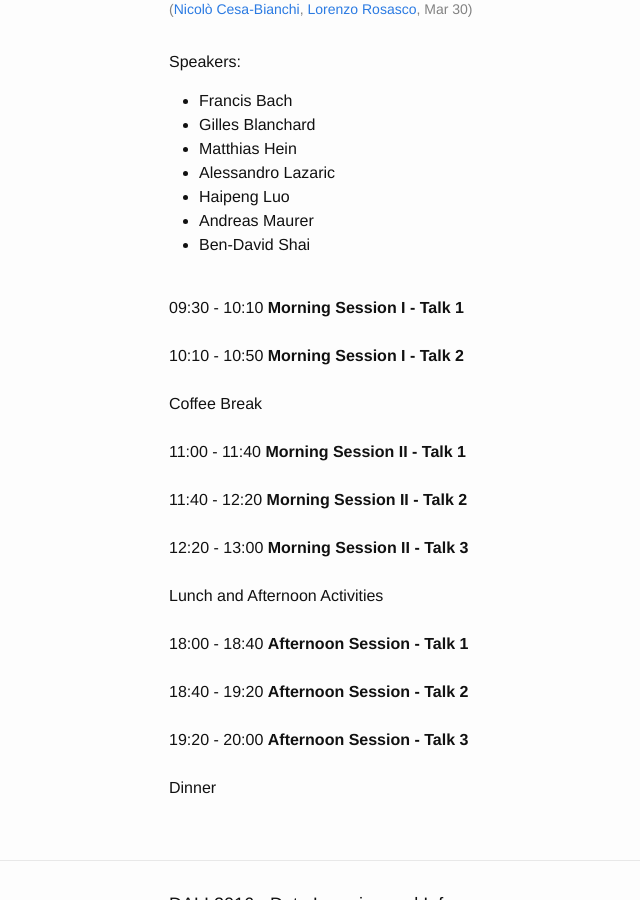
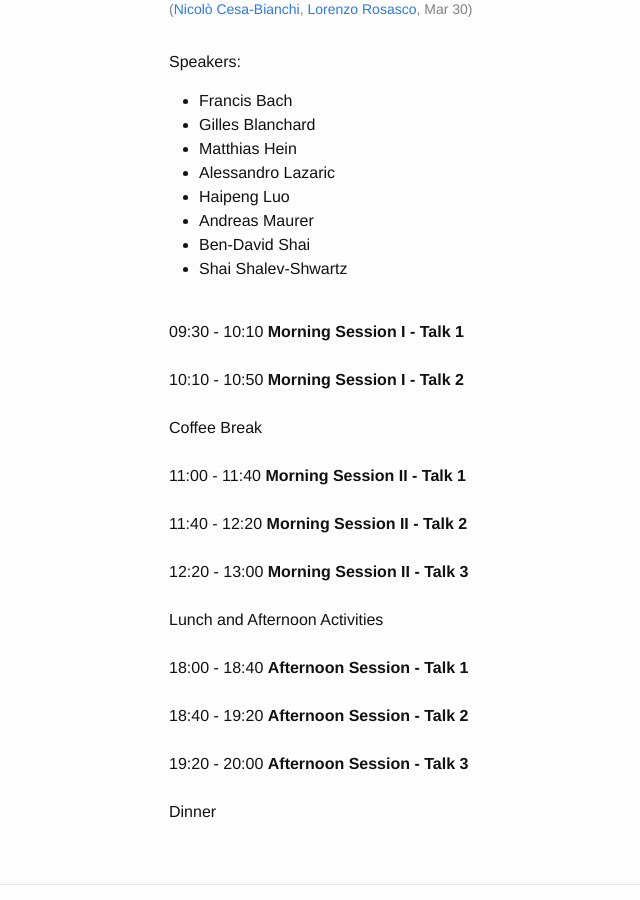
Before and after one commit to dalimeeting/dalimeeting.github.io, a Jekyll site: the page built from _posts/2016-03-30-learning-theory.md, in a window 1280 px wide and 900 px high, scrolled down 496 px. Shown: the whole window, without its empty margins (101-741 px from the left). Built offline with Jekyll 4.4.1, drawn with Linux system fonts in a browser that asks for light colours.

Commit message:
[learning theory] updated list of speakers

```diff
--- a/_posts/2016-03-30-learning-theory.md
+++ b/_posts/2016-03-30-learning-theory.md
@@ -52,4 +52,5 @@ speakers:
 - Haipeng Luo
 - Andreas Maurer
 - Ben-David Shai
+- Shai Shalev-Shwartz
 ---
```
